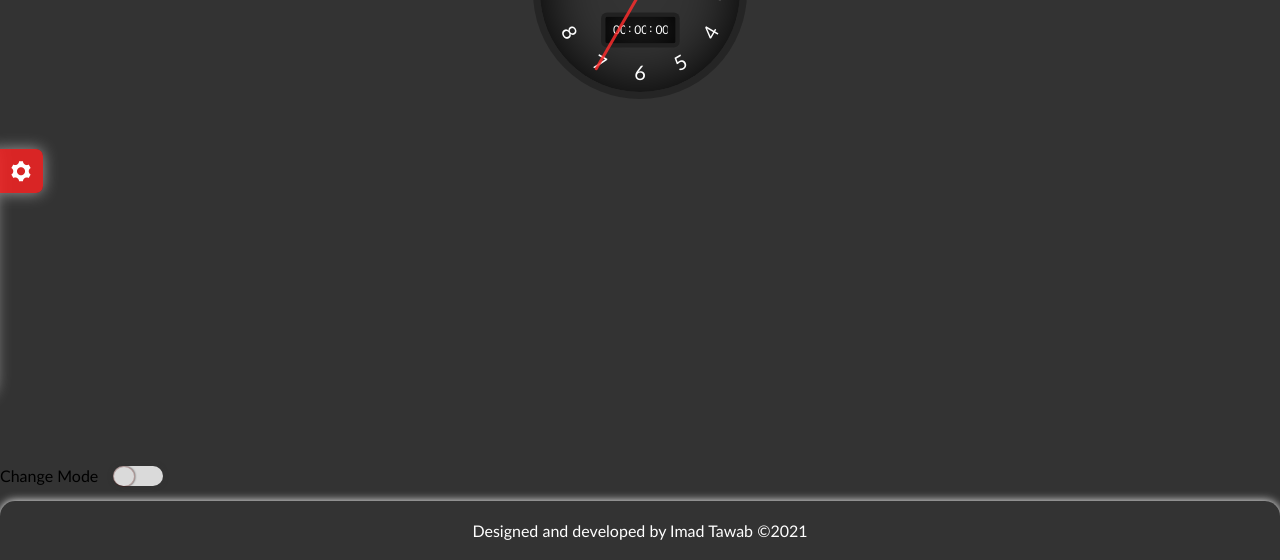
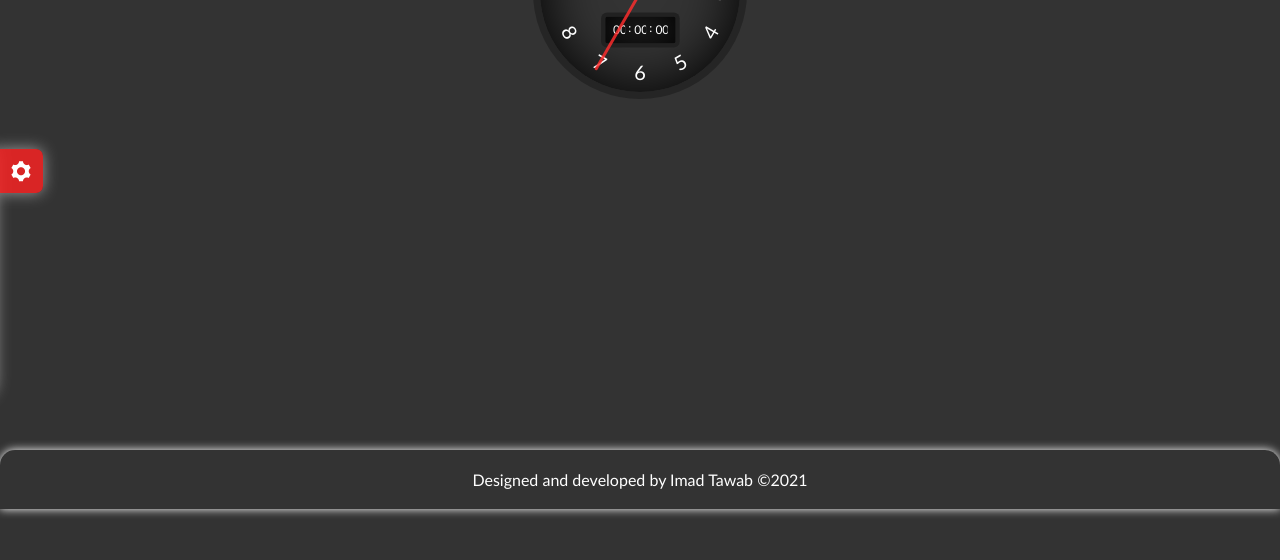
Before and after one commit to imadtawab/Clock, a plain HTML site: page index.html in a window 1280 px wide. Shown: the part 244-804 px from the top of the page. Drawn offline with Linux system fonts and the light colour scheme; files whose address does not match are found by name.

Commit message:
Add files via upload

```diff
--- a/index.html
+++ b/index.html
@@ -67,7 +67,7 @@
           <label for="inpMin">Minute</label>
           <input type="number" max="59" min="0" placeholder="00" class="hms" id="inpMin">
         </div>
-          <div class="par-sec" >
+        <div class="par-sec">
           <label for="inpSec">Second</label>
           <input type="number" max="59" min="0" placeholder="00" class="hms" id="inpSec">
         </div>
@@ -78,41 +78,13 @@
 
       <div class="p-ply-lop">
 
-        <div class="change">
-          <p>Change Mode</p>
-          <span class="loop">
-            <span class="r-check"></span>
-          </span>
-        </div>
+
         <button id="play">Play</button>
       </div>
-  <!-- <div class="p-ply-lop">
 
-          <div class="change">
-            <p>Change Mode</p>
-            <span class="loop">
-              <span class="r-check"></span>
-            </span>
-          </div>
-          <button id="play">Play</button>
-  </div> -->
-    <!-- </div>
-    <div class="p-ply-lop">
-
-      <div class="change">
-        <p>Change Mode</p>
-        <span class="loop">
-          <span class="r-check"></span>
-        </span>
-      </div> -->
 
     </div>
-  <div class="change">
-    <p>Change Mode</p>
-    <span class="loop">
-      <span class="r-check"></span>
-    </span>
-  </div>
+
   </div>
 
   <footer>Designed and developed by Imad Tawab ©2021</footer>
```
Lines whose indentation alone changed are shown as unchanged.
